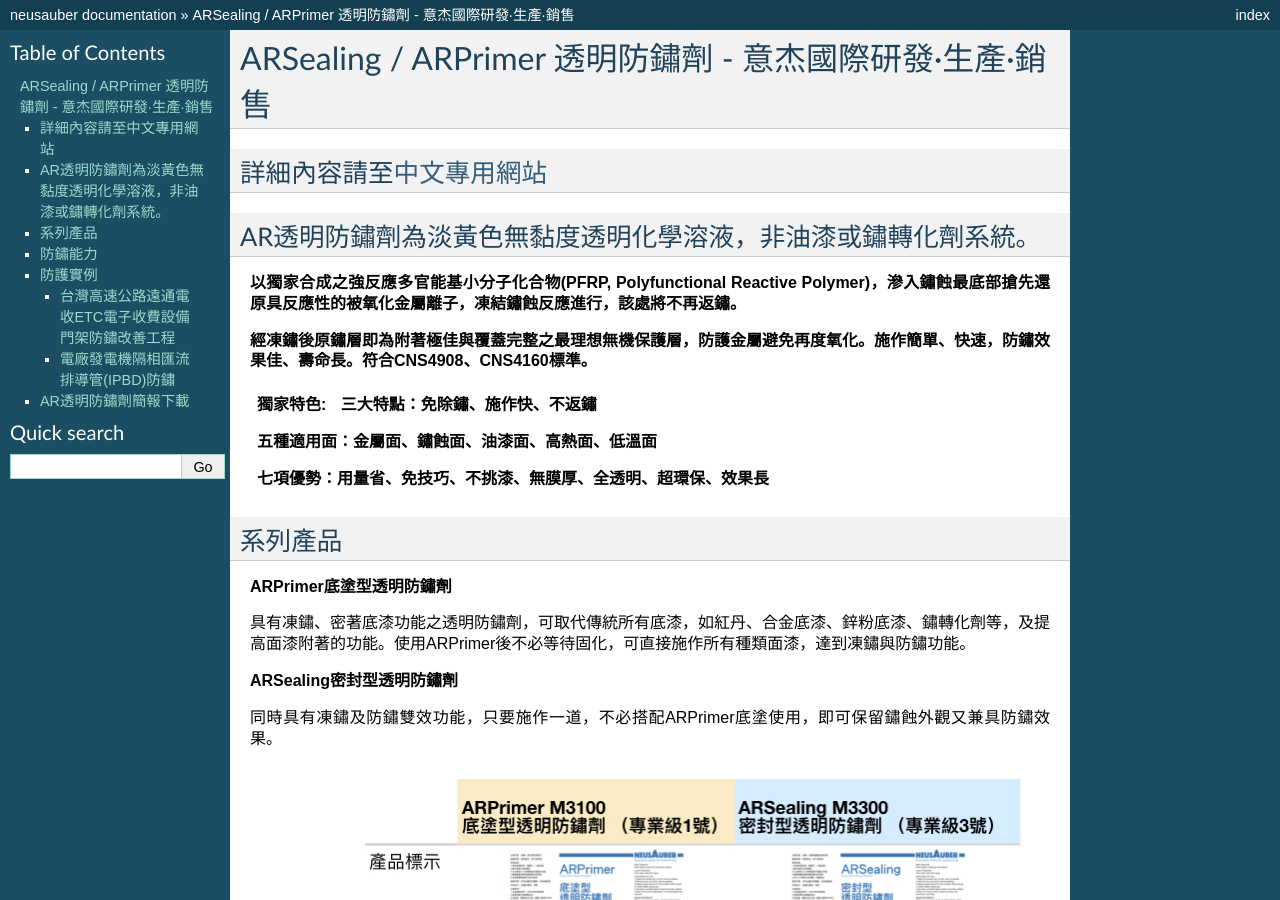
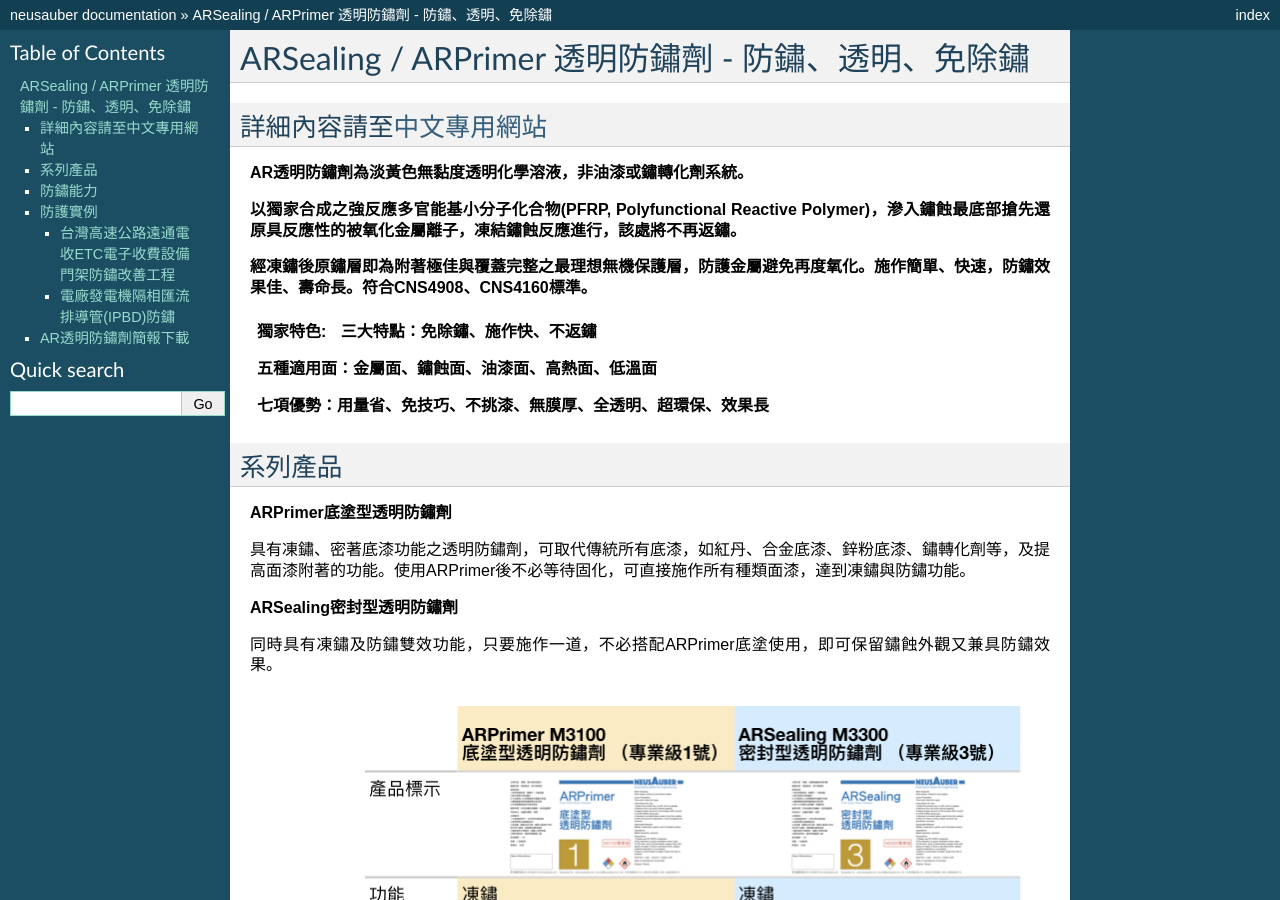
Before and after one commit to rexiap/neusauber, a Sphinx documentation site: the page built from docs/videos.rst, in a window 1280 px wide and 900 px high. Built offline with Sphinx 7.4.7, drawn with Linux system fonts in a browser that asks for light colours; some of the changed text lies outside the part shown.

Commit message:
Google Docs reST Editor@2019-6-5 15:45:28

```diff
--- a/docs/videos.rst
+++ b/docs/videos.rst
@@ -1,8 +1,8 @@
 
-.. _h6a5a8501011704f793f196733766476:
+.. _h204a247924421e5e252a3c5b77d146:
 
-ARSealing / ARPrimer 透明防鏽劑 - 意杰國際研發∙生產∙銷售
-********************************************************
+ARSealing / ARPrimer 透明防鏽劑 - 防鏽、透明、免除鏽
+****************************************************
 
 
 |REPLACE1|
@@ -17,23 +17,20 @@
 詳細內容請至\ |LINK1|\
 =======================
 
-.. _h22451a161c614924402f412d687b5d2c:
-
-AR透明防鏽劑為淡黃色無黏度透明化學溶液，非油漆或鏽轉化劑系統。
-==============================================================
-
 \ |STYLE0|\
 
 \ |STYLE1|\
 
+\ |STYLE2|\
+
 
 .. admonition:: 獨家特色
-
-    \ |STYLE2|\
 
     \ |STYLE3|\
 
     \ |STYLE4|\
+
+    \ |STYLE5|\
 
 .. _h2c1d74277104e41780968148427e:
 
@@ -124,19 +121,21 @@
 .. bottom of content
 
 
-.. |STYLE0| replace:: **以獨家合成之強反應多官能基小分子化合物(PFRP, Polyfunctional Reactive Polymer)，滲入鏽蝕最底部搶先還原具反應性的被氧化金屬離子，凍結鏽蝕反應進行，該處將不再返鏽。**
+.. |STYLE0| replace:: **AR透明防鏽劑為淡黃色無黏度透明化學溶液，非油漆或鏽轉化劑系統。**
 
-.. |STYLE1| replace:: **經凍鏽後原鏽層即為附著極佳與覆蓋完整之最理想無機保護層，防護金屬避免再度氧化。施作簡單、快速，防鏽效果佳、壽命長。符合CNS4908、CNS4160標準。**
+.. |STYLE1| replace:: **以獨家合成之強反應多官能基小分子化合物(PFRP, Polyfunctional Reactive Polymer)，滲入鏽蝕最底部搶先還原具反應性的被氧化金屬離子，凍結鏽蝕反應進行，該處將不再返鏽。**
 
-.. |STYLE2| replace:: **三大特點：免除鏽、施作快、不返鏽**
+.. |STYLE2| replace:: **經凍鏽後原鏽層即為附著極佳與覆蓋完整之最理想無機保護層，防護金屬避免再度氧化。施作簡單、快速，防鏽效果佳、壽命長。符合CNS4908、CNS4160標準。**
 
-.. |STYLE3| replace:: **五種適用面：金屬面、鏽蝕面、油漆面、高熱面、低溫面**
+.. |STYLE3| replace:: **三大特點：免除鏽、施作快、不返鏽**
 
-.. |STYLE4| replace:: **七項優勢：用量省、免技巧、不挑漆、無膜厚、全透明、超環保、效果長**
+.. |STYLE4| replace:: **五種適用面：金屬面、鏽蝕面、油漆面、高熱面、低溫面**
 
-.. |STYLE5| replace:: **ARPrimer底塗型透明防鏽劑**
+.. |STYLE5| replace:: **七項優勢：用量省、免技巧、不挑漆、無膜厚、全透明、超環保、效果長**
 
-.. |STYLE6| replace:: **ARSealing密封型透明防鏽劑**
+.. |STYLE6| replace:: **ARPrimer底塗型透明防鏽劑**
+
+.. |STYLE7| replace:: **ARSealing密封型透明防鏽劑**
 
 
 .. |REPLACE1| raw:: html
```
Also changed, not shown: other parts of docs/videos.rst (+2 -2 lines).
